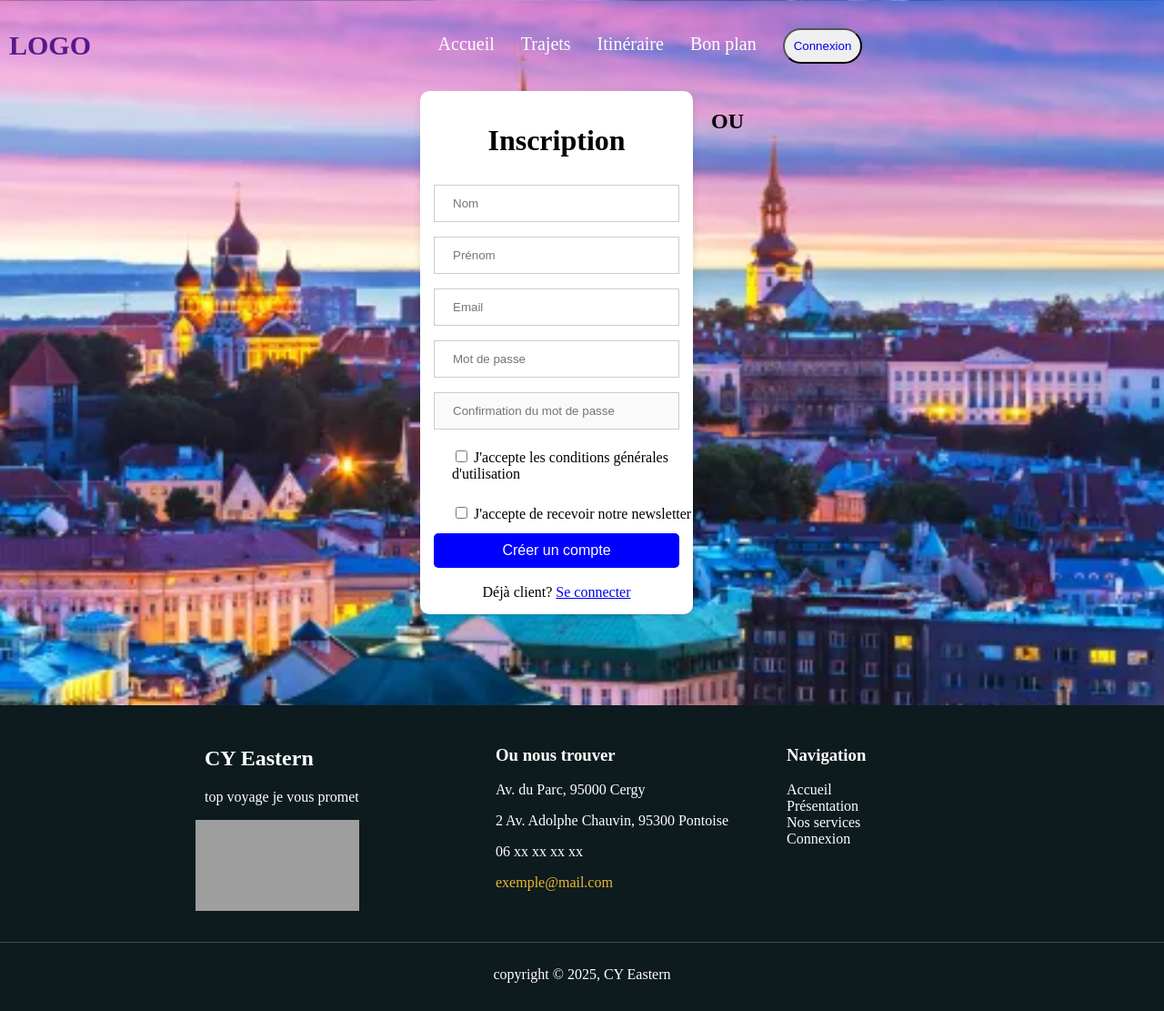
After one commit to valerierx/Click-journeY, a PHP site: page /inscription.html in a window 1280 px wide. The commit adds this page. Shown: the whole page at 91% size. Run offline with PHP 8.4, Linux system fonts and the light colour scheme; grey boxes are pictures that could not be loaded.

Commit message:
feat: pages de connexion, d'inscription et reset mot de passe

```diff
--- a/index.html
+++ b/index.html
@@ -2,8 +2,6 @@
 <html lang="fr">
 <head>
   <meta charset="UTF-8">
-  <meta name=”keywords” content=”html and css, learning″ />
-  <meta name=”description” content=”A beginning web site for Web programming class” />
   <link rel="stylesheet" type="text/css" href="style.css">
   <title>Click Journey</title>
 </head>
@@ -20,7 +18,7 @@
       <li class="limenu"><a href="">Trajets</a></li>
       <li class="limenu"><a href="">Itinéraire</a></li>
       <li class="limenu"><a href="">Bon plan</a></li>
-      <button class="bouton_menu"><a href="">Connexion</a></button>
+      <button class="bouton_menu"><a href="connexion.html">Connexion</a></button>
       </ul>
       <i class='bx bx-search-alt'></i>
         <!--Loupe de recherche-->
--- /dev/null
+++ b/inscription.html
@@ -0,0 +1,104 @@
+<!DOCTYPE html>
+<html lang="fr">
+<head>
+  <meta charset="UTF-8">
+  <link rel="stylesheet" type="text/css" href="style.css">
+  <title>Click Journey</title>
+</head>
+<body>
+
+<div>
+  <nav>
+    <div class="divmenu">
+      <div class="logo1">
+        <a href="">LOGO</a>
+      </div>
+      <ul>
+        <li class="limenu"><a href="accueil.html">Accueil</a></li>
+        <li class="limenu"><a href="">Trajets</a></li>
+        <li class="limenu"><a href="">Itinéraire</a></li>
+        <li class="limenu"><a href="">Bon plan</a></li>
+        <button class="bouton_menu"><a href="connexion.html">Connexion</a></button>
+      </ul>
+      <i class='bx bx-search-alt'></i>
+      <!--Loupe de recherche-->
+    </div>
+  </nav>
+</div>
+<!-- <img src="europe.jpg">-->
+
+<!--<div class="scrolling-text">
+ Profitez d'une Offre Exclusive après l'inscription avec le code Click-journeY !!!
+</div>-->
+
+<div class="contenant">
+  <div class="carte">
+    <div class="texte">
+      <h1>Inscription</h1>
+      <form action="#" method="POST">
+        <label>
+          <input type="text" placeholder="Nom" name="nom" required>
+        </label>
+        <label>
+          <input type="text" placeholder="Prénom" name="prenom" required>
+        </label>
+        <label>
+          <input type="email" placeholder="Email" name="mail" required>
+        </label>
+        <label>
+          <input type="password" placeholder="Mot de passe" name="mdp" required>
+        </label>
+        <label>
+          <input type="password" placeholder="Confirmation du mot de passe" disabled="disabled" required>
+        </label>
+        <label for="cgu">
+          <input type="checkbox" id="cgu" name="cgu" required>
+          J'accepte les conditions générales d'utilisation
+        </label>
+        <label for="newsletter">
+          <input type="checkbox" id="newsletter" name="newsletter">
+          J'accepte de recevoir notre newsletter
+        </label>
+        <button class="submit" type="submit">Créer un compte</button>
+      </form>
+      <br>
+        Déjà client? <a class="lien" href="connexion.html">Se connecter</a>
+      </br>
+    </div>
+  </div>
+  <h2>OU</h2>
+</div>
+
+
+<footer>
+  <div class="contenu">
+    <div class="logo">
+      <h2>CY Eastern</h2>
+      <p>top voyage je vous promet</p>
+      <img src="media/" alt="Logo" width="180px" height="100" style="margin-left: -10px;">
+    </div>
+    <div class="colonne">
+      <h3>Ou nous trouver</h3>
+      <p>Av. du Parc, 95000 Cergy</p>
+      <p>2 Av. Adolphe Chauvin, 95300 Pontoise</p>
+      <p>06 xx xx xx xx</p>
+      <p><a href="mailto:exemple@mail.com" style="color: rgb(237, 184, 50);">exemple@mail.com</a></p>
+    </div>
+    <div class="colonne">
+      <h3>Navigation</h3>
+      <ul class="ul-footer">
+        <li><a href="#">Accueil</a></li>
+        <li><a href="#">Présentation</a></li>
+        <li><a href="#">Nos services</a></li>
+        <li><a href="#">Connexion</a></li>
+      </ul>
+    </div>
+  </div>
+  <div class="footer-bottom">
+    <p>copyright © 2025, CY Eastern</p>
+  </div>
+</footer>
+
+
+</body>
+</html>
--- a/presentation.html
+++ b/presentation.html
@@ -2,8 +2,6 @@
 <html lang="fr">
 <head>
   <meta charset="UTF-8">
-  <meta name=”keywords” content=”html and css, learning″ />
-  <meta name=”description” content=”A beginning web site for Web programming class” />
   <link rel="stylesheet" type="text/css" href="style.css">
   <title>Click Journey</title>
 </head>
@@ -20,7 +18,7 @@
       <li class="limenu"><a href="">Trajets</a></li>
       <li class="limenu"><a href="">Itinéraire</a></li>
       <li class="limenu"><a href="">Bon plan</a></li>
-      <button class="bouton_menu"><a href="">Connexion</a></button>
+      <button class="bouton_menu"><a href="connexion.html">Connexion</a></button>
       </ul>
       <i class='bx bx-search-alt'></i>
         <!--Loupe de recherche-->
--- a/style.css
+++ b/style.css
@@ -35,8 +35,6 @@ li.limenu{
 ul .limenu a:hover {
     color:black;
     background-color: rgba(255, 255, 255, 0.2);
-    padding: 5px 10px;
-    border-radius: 5px;
 }
 .bouton_menu{
 
@@ -173,7 +171,7 @@ ul .limenu a:hover {
 /*Body admin début*/
 
 .admin {
-    background-image: url(media/adminback.jpeg);
+    background-image: url(paysage.jpg);
     background-size: cover ;
     background-repeat: no-repeat;
     background-position: center;
@@ -241,3 +239,41 @@ ul.ul-footer li a:hover {
     padding-top: 10px;
 }
 /*Footer fin*/
+
+/*Connexion début*/
+button[type=submit] {
+    background: blue;
+    color: white;
+    padding: 10px 20px;
+    font-size: 1rem;
+    border: none;
+    cursor: pointer;
+    border-radius: 5px;
+    transition: 0.3s;
+    width: 100%;
+    text-align: center;
+}
+button[type=submit]:hover {
+    background: grey;
+}
+
+input[type=text], input[type=email], input[type=password] {
+    width: 100%;
+    padding: 12px 20px;
+    margin: 8px 0;
+    display: inline-block;
+    border: 1px solid #ccc;
+    box-sizing: border-box;
+}
+
+label[for=cgu], label[for=newsletter], label[for=mdpoublie] {
+    width: 100%;
+    padding: 12px 20px;
+    display: inline-block;
+    text-align: left;
+}
+
+.lien {
+    all: revert !important;
+    text-align: left !important;
+}
```
Also changed, not shown: connexion.html (added, +95 -0 lines), mdpoublie.html (added, +83 -0 lines), 8 other files.
